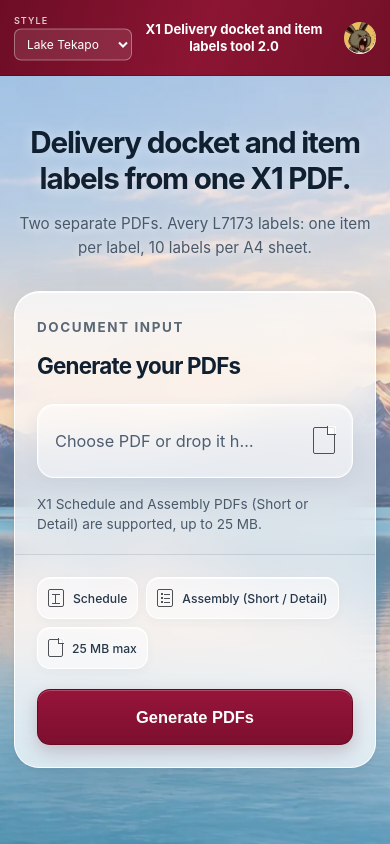
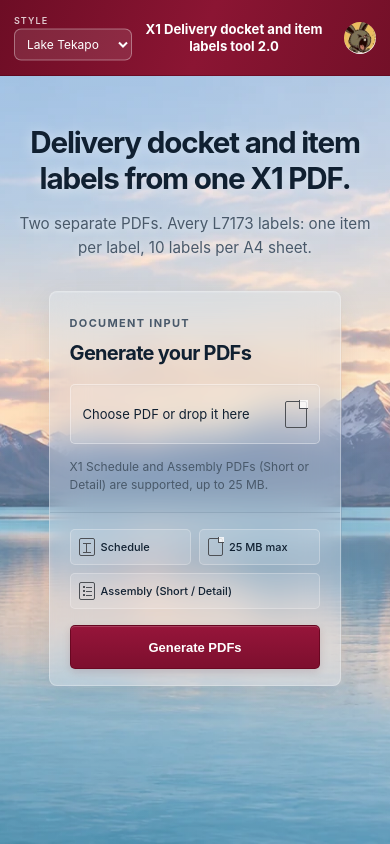
Before and after one commit to leibo314-dotcom/x1-despatch-label-toolkit, a Flask app: page / in a window 390 px wide. Run offline with Flask 3, Linux system fonts and the light colour scheme.

Commit message:
Compact scenic upload panels and refine translucent glass edges

```diff
--- a/public/styles.css
+++ b/public/styles.css
@@ -13,23 +13,24 @@
 
 html:is([data-theme="tekapo"], [data-theme="sakura"]) {
   --bg: #c3d8e1;
+  --panel: rgba(225, 240, 249, 0.28);
   --text: #102031;
   --muted: #49596a;
   --line: rgba(42, 68, 86, 0.15);
   --tool-line: rgba(42, 68, 86, 0.15);
   --error-bg: rgba(255, 239, 236, 0.94);
-  --shadow: inset 0 1px 0 rgba(255, 255, 255, 0.96), 0 18px 48px rgba(32, 68, 89, 0.15), 0 2px 6px rgba(32, 68, 89, 0.06);
+  --shadow: inset 0 1px 0 rgba(255, 255, 255, 0.12), 0 10px 28px rgba(32, 68, 89, 0.1);
   --scenery-image: url("/tekapo-background.webp");
 }
 
 html[data-theme="sakura"] {
   --bg: #eadde2;
-  --panel: rgba(255, 250, 251, 0.73);
+  --panel: rgba(249, 232, 238, 0.3);
   --text: #2b2430;
   --muted: #645963;
   --line: rgba(92, 57, 73, 0.14);
   --tool-line: rgba(92, 57, 73, 0.14);
-  --shadow: inset 0 1px 0 rgba(255, 255, 255, 0.96), 0 18px 48px rgba(100, 62, 80, 0.12), 0 2px 6px rgba(100, 62, 80, 0.05);
+  --shadow: inset 0 1px 0 rgba(255, 255, 255, 0.12), 0 10px 28px rgba(100, 62, 80, 0.09);
   --scenery-image: url("/sakura-background.webp");
 }
 
@@ -225,12 +226,17 @@ body {
 }
 
 :where(html[data-theme="tekapo"], html[data-theme="sakura"]) .card {
-  width: min(950px, 100%);
-  padding: 32px 50px 0;
-  border: 1px solid rgba(255, 255, 255, 0.92);
-  border-radius: 32px;
-  backdrop-filter: blur(22px) saturate(108%);
-  -webkit-backdrop-filter: blur(22px) saturate(108%);
+  border: 1px solid rgba(255, 255, 255, 0.3);
+  border-radius: 8px;
+  backdrop-filter: blur(18px) saturate(108%);
+  -webkit-backdrop-filter: blur(18px) saturate(108%);
+}
+
+/* 80% of the Standard card's 758px width, with a naturally compact height.
+   Keep text and controls readable instead of scaling or clipping the content. */
+:where(html[data-theme="tekapo"], html[data-theme="sakura"]) .upload-card {
+  width: min(606.4px, calc(80vw - 32px));
+  padding: 28px 24px 0;
 }
 
 .card-header {
@@ -242,7 +248,7 @@ body {
 }
 
 :where(html[data-theme="tekapo"], html[data-theme="sakura"]) .card-header {
-  margin-bottom: 24px;
+  margin-bottom: 18px;
 }
 
 .section-kicker {
@@ -254,11 +260,11 @@ body {
 }
 
 :where(html[data-theme="tekapo"], html[data-theme="sakura"]) .section-kicker {
-  margin: 0 0 16px;
-  color: #5b6876;
-  font-size: 0.84rem;
+  margin: 0 0 10px;
+  color: var(--muted);
+  font-size: 0.6875rem;
   letter-spacing: 0.12em;
-  line-height: 1.3;
+  line-height: 14px;
 }
 
 .card-header h2 {
@@ -269,14 +275,18 @@ body {
 }
 
 :where(html[data-theme="tekapo"], html[data-theme="sakura"]) .card-header h2 {
-  font-size: clamp(1.4rem, 2.1vw, 1.9rem);
+  font-size: 1.25rem;
   font-weight: 720;
-  line-height: 1.2;
+  line-height: 26px;
 }
 
 .upload-form {
   display: grid;
   gap: 0;
+}
+
+:where(html[data-theme="tekapo"], html[data-theme="sakura"]) .upload-form {
+  grid-template-columns: minmax(0, 1fr);
 }
 
 .file-picker {
@@ -295,12 +305,12 @@ body {
 }
 
 :where(html[data-theme="tekapo"], html[data-theme="sakura"]) .file-picker {
-  min-height: 90px;
-  padding: 0 28px;
-  border: 1px solid rgba(255, 255, 255, 0.96);
-  border-radius: 17px;
-  background: rgba(255, 255, 255, 0.48);
-  box-shadow: inset 0 1px 3px rgba(255, 255, 255, 0.8), 0 6px 18px rgba(37, 64, 83, 0.06);
+  min-height: 60px;
+  padding: 0 18px;
+  border: 1px solid rgba(255, 255, 255, 0.36);
+  border-radius: 5px;
+  background: rgba(255, 255, 255, 0.15);
+  box-shadow: inset 0 1px 3px rgba(37, 64, 83, 0.04);
 }
 
 .file-picker:hover,
@@ -311,7 +321,7 @@ body {
 
 :where(html[data-theme="tekapo"], html[data-theme="sakura"]) .file-picker:hover,
 :where(html[data-theme="tekapo"], html[data-theme="sakura"]) .file-picker:focus-within {
-  background: rgba(255, 255, 255, 0.7);
+  background: rgba(255, 255, 255, 0.3);
 }
 
 .file-picker.is-dragging {
@@ -345,8 +355,8 @@ body {
 }
 
 :where(html[data-theme="tekapo"], html[data-theme="sakura"]) .file-picker-name {
-  color: #4f5e6f;
-  font-size: 1.22rem;
+  color: var(--text);
+  font-size: 0.875rem;
 }
 
 .file-picker input {
@@ -388,9 +398,9 @@ body {
 }
 
 :where(html[data-theme="tekapo"], html[data-theme="sakura"]) .dropzone-copy {
-  margin: 16px 0 20px;
+  margin: 14px 0 18px;
   color: var(--muted);
-  font-size: 0.94rem;
+  font-size: 0.75rem;
 }
 
 .form-footer {
@@ -405,12 +415,12 @@ body {
 }
 
 :where(html[data-theme="tekapo"], html[data-theme="sakura"]) .form-footer {
-  min-height: 120px;
-  margin: 0 -50px;
-  padding: 24px 38px;
-  gap: 20px;
+  min-height: 80px;
+  margin: 0 -24px;
+  padding: 17px 24px;
+  gap: 16px;
   border-top: 1px solid var(--line);
-  background: rgba(237, 246, 251, 0.13);
+  background: rgba(255, 255, 255, 0.04);
 }
 
 .format-list {
@@ -421,7 +431,7 @@ body {
 }
 
 :where(html[data-theme="tekapo"], html[data-theme="sakura"]) .format-list {
-  gap: 12px;
+  gap: 8px;
 }
 
 .format-list span {
@@ -439,14 +449,15 @@ body {
 }
 
 :where(html[data-theme="tekapo"], html[data-theme="sakura"]) .format-list span {
-  min-height: 58px;
-  padding: 11px 15px;
-  border: 1px solid rgba(255, 255, 255, 0.95);
-  border-radius: 13px;
-  color: #26384b;
-  background: rgba(255, 255, 255, 0.53);
-  box-shadow: inset 0 1px rgba(255, 255, 255, 0.85), 0 3px 10px rgba(37, 64, 83, 0.04);
-  font-size: 0.84rem;
+  min-height: 36px;
+  padding: 7px 8px;
+  gap: 6px;
+  border: 1px solid rgba(255, 255, 255, 0.26);
+  border-radius: 5px;
+  color: var(--text);
+  background: rgba(255, 255, 255, 0.13);
+  box-shadow: none;
+  font-size: 0.6875rem;
   font-weight: 500;
 }
 
@@ -530,13 +541,13 @@ body {
 }
 
 :where(html[data-theme="tekapo"], html[data-theme="sakura"]) .primary-btn {
-  min-width: 210px;
-  min-height: 60px;
-  padding: 15px 24px;
+  min-width: 136px;
+  min-height: 44px;
+  padding: 12px 16px;
   flex-shrink: 0;
-  border-radius: 13px;
-  box-shadow: inset 0 1px rgba(255, 255, 255, 0.24), 0 7px 18px rgba(85, 9, 30, 0.2);
-  font-size: 1.03rem;
+  border-radius: 5px;
+  box-shadow: inset 0 1px rgba(255, 255, 255, 0.18), 0 3px 8px rgba(85, 9, 30, 0.14);
+  font-size: 0.8125rem;
 }
 
 .primary-btn:hover {
@@ -796,8 +807,12 @@ body {
   }
 
   :where(html[data-theme="tekapo"], html[data-theme="sakura"]) .card {
-    padding: 27px 22px 0;
-    border-radius: 25px;
+    border-radius: 8px;
+  }
+
+  :where(html[data-theme="tekapo"], html[data-theme="sakura"]) .upload-card {
+    width: min(606.4px, calc(80vw - 19.2px));
+    padding: 24px 20px 0;
   }
 
   :where(html[data-theme="tekapo"], html[data-theme="sakura"]) .lede {
@@ -806,23 +821,24 @@ body {
   }
 
   :where(html[data-theme="tekapo"], html[data-theme="sakura"]) .file-picker-name {
-    font-size: 1.02rem;
+    max-width: calc(100% - 34px);
+    font-size: 0.8125rem;
   }
 
   :where(html[data-theme="tekapo"], html[data-theme="sakura"]) .dropzone-copy {
-    font-size: 0.85rem;
+    font-size: 0.75rem;
   }
 
   :where(html[data-theme="tekapo"], html[data-theme="sakura"]) .form-footer {
-    margin-inline: -22px;
-    padding: 22px;
+    margin-inline: -20px;
+    padding: 16px 20px;
     align-items: stretch;
     flex-direction: column;
   }
 
   :where(html[data-theme="tekapo"], html[data-theme="sakura"]) .primary-btn {
     width: 100%;
-    min-height: 56px;
+    min-height: 44px;
   }
 }
 
@@ -844,21 +860,27 @@ body {
 
 @media (max-width: 460px) {
   :where(html[data-theme="tekapo"], html[data-theme="sakura"]) .file-picker {
-    min-height: 74px;
-    padding-inline: 17px;
+    min-height: 60px;
+    padding-inline: 12px;
   }
 
   :where(html[data-theme="tekapo"], html[data-theme="sakura"]) .format-list {
+    display: grid;
+    grid-template-columns: repeat(2, minmax(0, 1fr));
     gap: 8px;
-    align-items: center;
-    flex-direction: row;
+    align-items: stretch;
   }
 
   :where(html[data-theme="tekapo"], html[data-theme="sakura"]) .format-list span {
     width: auto;
-    min-height: 42px;
-    padding: 8px 10px;
-    font-size: 0.76rem;
+    min-height: 36px;
+    padding: 7px 8px;
+    font-size: 0.6875rem;
+  }
+
+  :where(html[data-theme="tekapo"], html[data-theme="sakura"]) .format-list span:nth-child(2) {
+    grid-column: 1 / -1;
+    grid-row: 2;
   }
 }
 
@@ -964,17 +986,6 @@ button:disabled { opacity: .6; cursor: wait; }
   color: var(--accent);
 }
 
-@media (max-width: 1000px) and (min-width: 721px) {
-  :where(html[data-theme="tekapo"], html[data-theme="sakura"]) .form-footer {
-    padding-inline: 30px;
-    flex-wrap: wrap;
-  }
-
-  :where(html[data-theme="tekapo"], html[data-theme="sakura"]) .form-footer .primary-btn {
-    margin-left: auto;
-  }
-}
-
 @media (prefers-reduced-transparency: reduce) {
   html:is([data-theme="tekapo"], [data-theme="sakura"]) {
     --panel: rgba(255, 255, 255, 0.95);
--- a/templates/index.html
+++ b/templates/index.html
@@ -25,7 +25,7 @@
       {% endif %}
     {% endwith %}
 
-    <section class="card">
+    <section class="card upload-card">
       <header class="card-header">
         <div>
           <p class="section-kicker">DOCUMENT INPUT</p>
```
